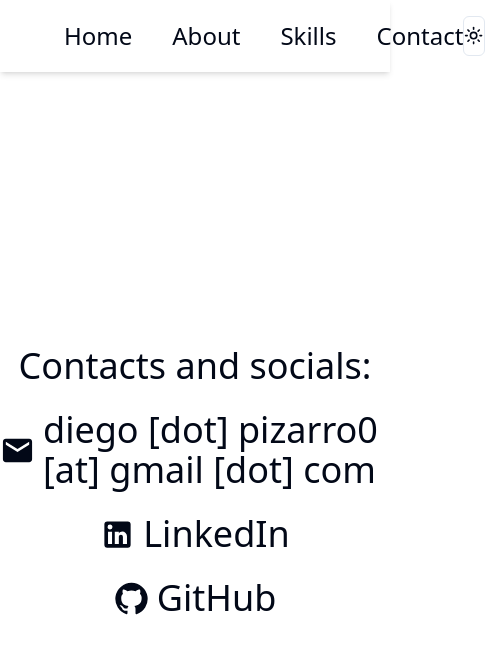
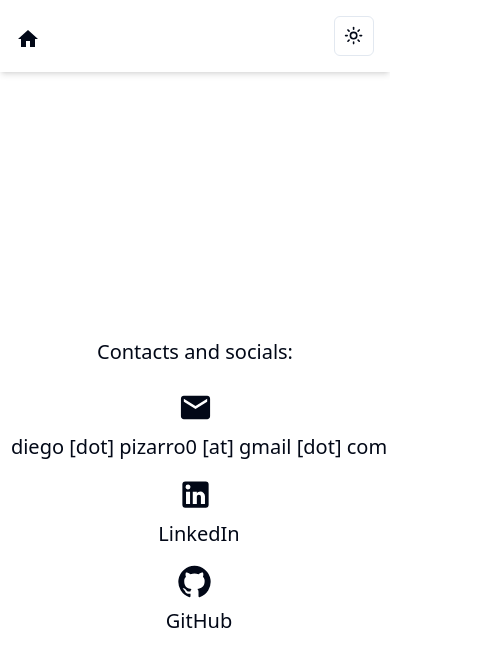
Before and after one commit to dpizarrow/personal-site, a Next.js app: page /contact in a window 390 px wide. Shown: the top 666 px of the page, 485 px wide, since content can reach past the window. Built offline with nearby package versions, Linux system fonts and the light colour scheme.

Commit message:
feat: mobile responsive navbar

```diff
--- a/src/app/contact/page.tsx
+++ b/src/app/contact/page.tsx
@@ -4,31 +4,38 @@ import GitHubIcon from "@mui/icons-material/GitHub";
 
 export default function Contact() {
   return (
-    <div className="flex flex-col justify-center items-center h-screen text-4xl">
+    <div className="flex flex-col justify-center items-center h-screen text-xl sm:text-4xl">
       Contacts and socials:
       <div className="flex flex-col justify-center items-center mt-6">
-        <div className="flex flex-row items-center mb-6">
+        {/* Email div */}
+        <div className="flex sm:flex-row flex-col items-center mb-4 text-center">
           <EmailIcon fontSize="large" />
-          <p className="ml-2">diego [dot] pizarro0 [at] gmail [dot] com</p>
+          <p className="ml-2 sm:ml-2 mt-2 sm:mt-0 break-words">
+            diego [dot] pizarro0 [at] gmail [dot] com
+          </p>
         </div>
-        <div className="flex flex-row items-center mb-6">
+
+        {/* LinkedIn div */}
+        <div className="flex sm:flex-row flex-col items-center mb-4">
           <LinkedInIcon fontSize="large" />
           <a
             href="https://www.linkedin.com/in/dpizarrow/"
             target="_blank"
             rel="noopener noreferrer"
-            className="ml-2"
+            className="ml-2 sm:ml-2 mt-2 sm:mt-0"
           >
             LinkedIn
           </a>
         </div>
-        <div className="flex flex-row items-center mb-6">
+
+        {/* GitHub div */}
+        <div className="flex sm:flex-row flex-col items-center mb-4">
           <GitHubIcon fontSize="large" />
           <a
             href="github.com/dpizarrow"
             target="_blank"
             rel="noopener noreferrer"
-            className="ml-2"
+            className="ml-2 sm:ml-2 mt-2 sm:mt-0"
           >
             GitHub
           </a>
--- a/src/app/page.tsx
+++ b/src/app/page.tsx
@@ -1,3 +1,6 @@
+import { Button } from "@/components/ui/button";
+import Link from "next/link";
+
 export default function Home() {
   return (
     <div className="flex flex-col justify-center items-center h-screen px-4">
@@ -10,6 +13,23 @@ export default function Home() {
       <p className="text-md sm:text-lg text-center">
         Check out my projects, learn more about me, and feel free to connect!
       </p>
+
+      {/* Button container */}
+      <div className="flex md:hidden flex-row justify-center items-center space-x-4 mt-6">
+        {" "}
+        {/* Button 1 */}
+        <Button className="px-4 py-2 rounded" variant="outline">
+          <Link href="/about">About</Link>
+        </Button>
+        {/* Button 2 */}
+        <Button className="px-4 py-2 rounded" variant="outline">
+          <Link href="/skills">Skills</Link>
+        </Button>
+        {/* Button 3 */}
+        <Button className="px-4 py-2 rounded" variant="outline">
+          <Link href="/contact">Contact</Link>
+        </Button>
+      </div>
     </div>
   );
 }
--- a/src/components/nav/Navbar.tsx
+++ b/src/components/nav/Navbar.tsx
@@ -4,16 +4,30 @@ import Link from "next/link";
 import ModeToggle from "@/components/ModeToggle";
 import { usePathname } from "next/navigation";
 
+import { Home } from "@mui/icons-material";
+
 export default function Navbar() {
   const pathname = usePathname();
 
   return (
     <nav className="flex justify-between items-center p-4 shadow-md">
-      <div className="flex gap-10 ml-12">
+      {/* Conditional rendering for the Home link */}
+      {pathname !== "/" && (
+        <Link href="/">
+          <p className="hover:text-gray-500 transition-colors text-2xl md:hidden">
+            <Home />
+          </p>
+        </Link>
+      )}
+
+      <div className="hidden md:flex items-center gap-10 mx-auto">
+        {" "}
+        {/* Centering container */}
+        {/* Home link for larger screens, displayed only when not on the index page */}
         {pathname !== "/" && (
           <Link href="/">
-            <p className="hover:text-gray-500 transition-colors text-2xl">
-              Home
+            <p className="text-2xl hover:text-gray-500 transition-colors">
+              <Home />
             </p>
           </Link>
         )}
```
